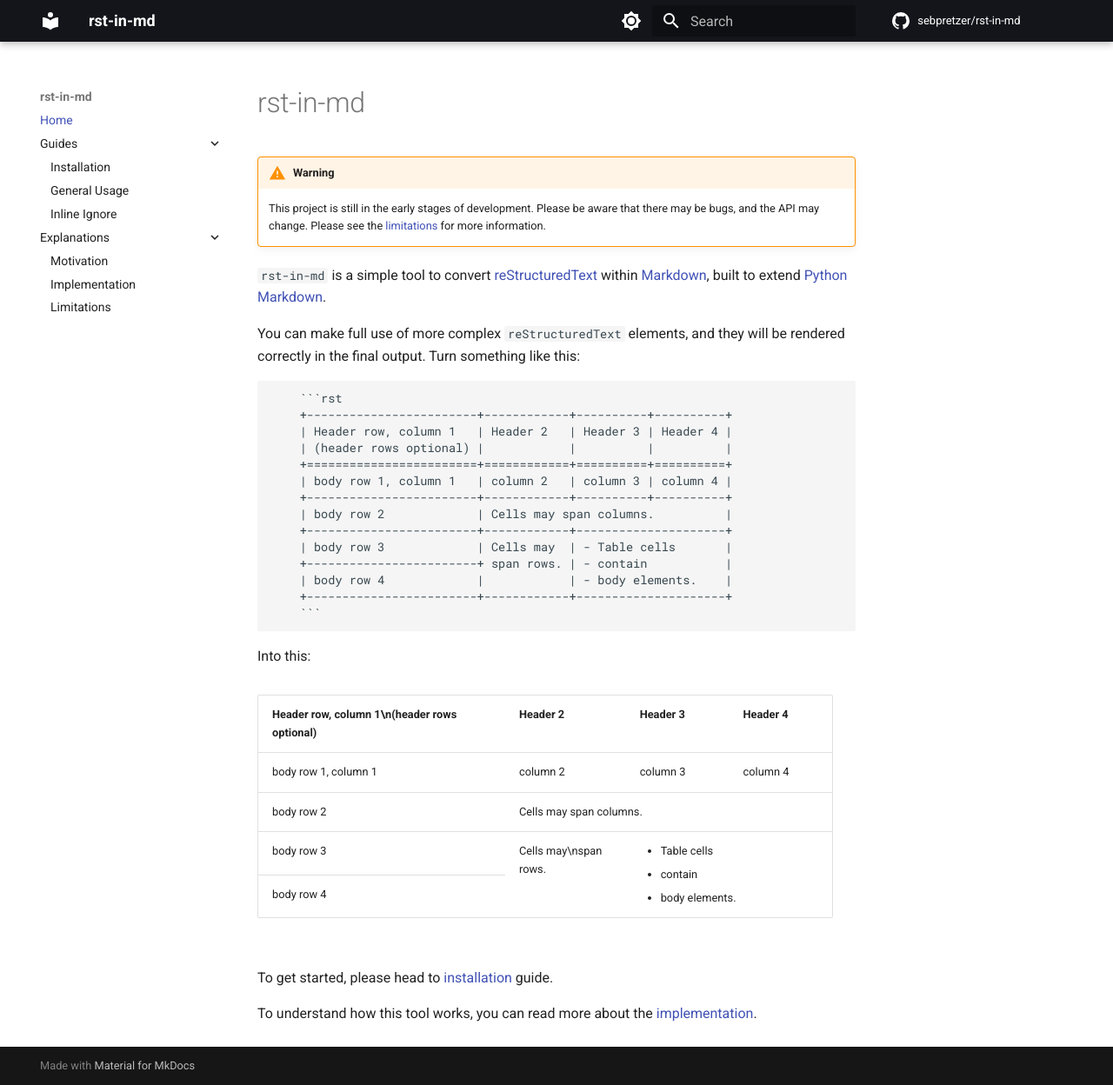
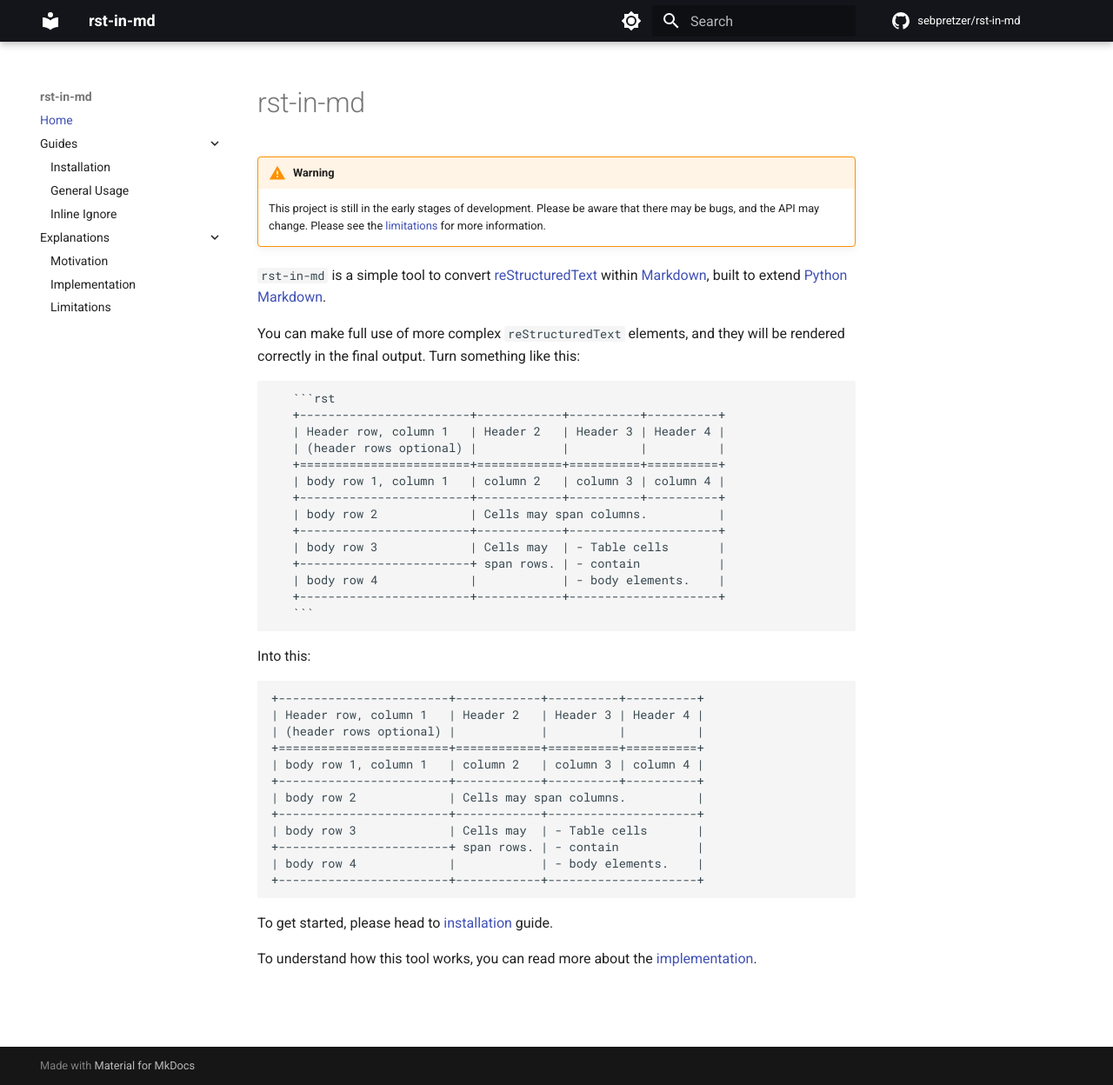
Before and after one commit to sebpretzer/rst-in-md, an MkDocs documentation site: the page built from docs/index.md, in a window 1280 px wide and 1248 px high. Shown: the whole window at 87% size. Built offline with MkDocs 1.6.1 and Material for MkDocs 9.7.7, drawn with Linux system fonts in a browser that asks for light colours; comment, search, counter and statistics services are not loaded.

Commit message:
cleaning up index slightly

````diff
--- a/docs/index.md
+++ b/docs/index.md
@@ -9,77 +9,37 @@
 You can make full use of more complex `reStructuredText` elements, and they will be rendered correctly in the final output. Turn something like this:
 
 ```markdown
-    ```rst
-    +------------------------+------------+----------+----------+
-    | Header row, column 1   | Header 2   | Header 3 | Header 4 |
-    | (header rows optional) |            |          |          |
-    +========================+============+==========+==========+
-    | body row 1, column 1   | column 2   | column 3 | column 4 |
-    +------------------------+------------+----------+----------+
-    | body row 2             | Cells may span columns.          |
-    +------------------------+------------+---------------------+
-    | body row 3             | Cells may  | - Table cells       |
-    +------------------------+ span rows. | - contain           |
-    | body row 4             |            | - body elements.    |
-    +------------------------+------------+---------------------+
-    ```
+   ```rst
+   +------------------------+------------+----------+----------+
+   | Header row, column 1   | Header 2   | Header 3 | Header 4 |
+   | (header rows optional) |            |          |          |
+   +========================+============+==========+==========+
+   | body row 1, column 1   | column 2   | column 3 | column 4 |
+   +------------------------+------------+----------+----------+
+   | body row 2             | Cells may span columns.          |
+   +------------------------+------------+---------------------+
+   | body row 3             | Cells may  | - Table cells       |
+   +------------------------+ span rows. | - contain           |
+   | body row 4             |            | - body elements.    |
+   +------------------------+------------+---------------------+
+   ```
 ```
 
 Into this:
-
-<div class="md-typeset__scrollwrap">
-   <div class="md-typeset__table">
-      <table>
-         <colgroup>
-            <col width="43%">
-            <col width="21%">
-            <col width="18%">
-            <col width="18%">
-         </colgroup>
-         <thead valign="bottom">
-            <tr>
-               <th>Header row, column 1\n(header rows optional)</th>
-               <th>Header 2</th>
-               <th>Header 3</th>
-               <th>Header 4</th>
-            </tr>
-         </thead>
-         <tbody valign="top">
-            <tr>
-               <td>body row 1, column 1</td>
-               <td>column 2</td>
-               <td>column 3</td>
-               <td>column 4</td>
-            </tr>
-            <tr>
-               <td>body row 2</td>
-               <td colspan="3">Cells may span columns.</td>
-            </tr>
-            <tr>
-               <td>body row 3</td>
-               <td rowspan="2">Cells may\nspan rows.</td>
-               <td colspan="2" rowspan="2">
-                  <ul>
-                     <li>Table cells
-                     </li>
-                     <li>
-                        contain
-                     </li>
-                     <li>
-                        body elements.
-                     </li>
-                  </ul>
-               </td>
-            </tr>
-            <tr>
-               <td>
-                  body row 4
-               </td>
-            </tr>
-         </tbody>
-      </table>
-   </div>
-</div>
+```rst
++------------------------+------------+----------+----------+
+| Header row, column 1   | Header 2   | Header 3 | Header 4 |
+| (header rows optional) |            |          |          |
++========================+============+==========+==========+
+| body row 1, column 1   | column 2   | column 3 | column 4 |
++------------------------+------------+----------+----------+
+| body row 2             | Cells may span columns.          |
++------------------------+------------+---------------------+
+| body row 3             | Cells may  | - Table cells       |
++------------------------+ span rows. | - contain           |
+| body row 4             |            | - body elements.    |
++------------------------+------------+---------------------+
+```
 
 
 To get started, please head to [installation](./guides/installation.md) guide.
````
